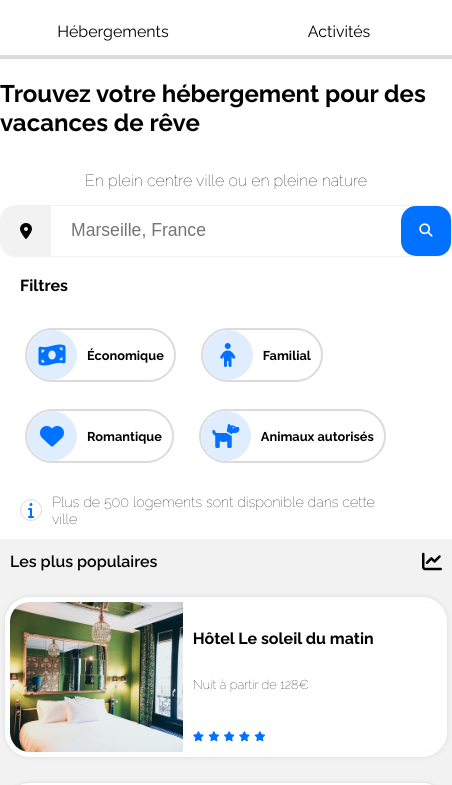
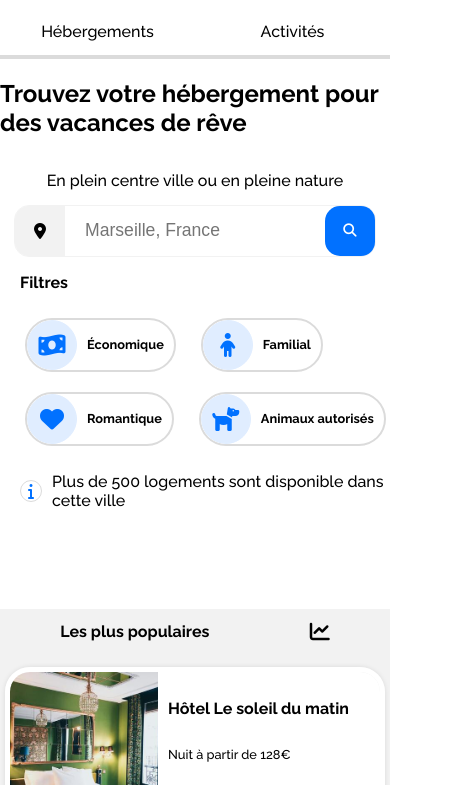
Before and after one commit to MELAA976/MelaAnfaidine_2_20092020, a plain HTML site: page index.html in a window 390 px wide. Shown: the part 71-856 px from the top of the page, 452 px wide, since content can reach past the window. Drawn offline with Linux system fonts and the light colour scheme.

Commit message:
finalisation du projet

```diff
--- a/index.html
+++ b/index.html
@@ -4,8 +4,7 @@
         <meta charset="UTF-8">
         <meta name="viewport" content="width=device-width, initial-scale=1.0">
         <link href="styles.css" rel="stylesheet">
-        <link href="https://fonts.googleapis.com/css2?family=Raleway:ital,wght@0,100;0,200;0,300;0,400;0,
-        500;0,600;0,700;0,800;0,900;1,100;1,200;1,300;1,400;1,500;1,600;1,700;1,800&display=swap" rel="stylesheet">
+        <link href="https://fonts.googleapis.com/css2?family=Raleway:ital,wght@0,100;0,200;0,500;0,700;0,800;1,200;1,300;1,900&display=swap" rel="stylesheet">
         <script src="https://kit.fontawesome.com/c7e66ba1c6.js" crossorigin="anonymous"></script>
         <title>Reservia</title>
     </head>
@@ -120,21 +119,21 @@
 
                     </div>
 
+                    <div id="info-city" >
+
+                        <!--Info sur les biens disponilbes dans la ville-->
+                        <div id="leter-i"><i class="fa fa-info"></i></div>
+
+                        <p>Plus de 500 logements sont disponible dans cette ville</p>
+
+                    </div>
+
                 </div>
 
             </section>
 
             <!--Résultat des recherches-->
             <section id="section-housing-result" class="placement">
-
-                <!--Info sur les biens disponilbes dans la ville-->
-                <div id="info-city" >
-
-                    <div id="leter-i"><i class="fa fa-info"></i></div>
-
-                    <p>Plus de 500 logements sont disponible dans cette ville</p>
-
-                </div>
 
                 <!--Résultat des hébergements dispo dans la ville rechercher-->
                 <div id="containt-housing" class="placement">
@@ -581,7 +580,7 @@
 
                                     <!--nom des leux-->
                                     <div class="box-describe-activity">
-                                        <p>image-Parc Longchamp</p>
+                                        <p>Parc Longchamp</p>
                                     </div>
                                 </div>
 
--- a/styles.css
+++ b/styles.css
@@ -14,7 +14,7 @@ body{
     -ms-grid-columns: 2fr 1fr;
     grid-template-columns: 2fr 1fr;
     -ms-grid-rows: 90px 270px 745px 600px 220px;
-    grid-template-rows: 90px 270px 745px 600px 220px;
+    grid-template-rows: 90px 330px 745px 600px 220px;
         grid-template-areas:
         "head head"
         "section-research section-research"
@@ -23,7 +23,7 @@ body{
         "footer footer";
 }
 
-/* Assignation de marge de 53px a droite et à gauche*/
+/* Assignation de marge de 20px a droite et à gauche*/
 .placement{
 
     margin-left: 20px;
@@ -153,7 +153,6 @@ header > nav > #subsrcibe{
 #section-research > #research > p{
 
     font-size: 0.9rem;
-    font-weight: lighter;
     line-height: 1.5;
 }
 
@@ -172,7 +171,7 @@ header > nav > #subsrcibe{
         -ms-flex-align: center;
             align-items: center;
     height: 50px;
-    width: 450px;
+    max-width: 450px;
     border: 1px solid #f2f2f2;
     border-radius: 15px;
     overflow: hidden;
@@ -229,7 +228,6 @@ input[type="submit"]:hover{
 
 
 input{
-    padding: 5px;
     border: none;
     outline: none;
     font-size: 1.1rem;
@@ -408,11 +406,6 @@ input{
     color:#0171ff;
 }
 
-#info-city > p{
-
-    font-weight: lighter;
-}
-
 /* Résultat des recherches */
 #containt-housing{
 
@@ -430,7 +423,6 @@ input{
     flex-direction: column;
     margin-right: 0px;
     -ms-flex-pack: distribute;
-    justify-content: space-around;
 }
 
 #containt-housing > h2{
@@ -476,7 +468,7 @@ input{
     grid-template-rows: 50% 50%;
     -ms-grid-columns: 33.33% 5px 33.33% 5px 33.33%;
     grid-template-columns: 33.33% 33.33% 33.33%;
-        grid-template-areas:
+            grid-template-areas:
         "child-1 child-2 child-3"
         "child-4 child-5 child-6"
     ;
@@ -547,7 +539,6 @@ input{
 
 
     width: 100%;
-    height: 100%;
     -o-object-fit: cover;
        object-fit: cover;
 }
@@ -569,7 +560,6 @@ input{
     height: 35%;
     background-color: #ffffff;
     padding-left: 20px;
-
 }
 
 .information{
@@ -628,7 +618,6 @@ input{
         justify-content: space-around;
     width: auto;
     height: 90%;
-    margin-top: 50px;
     margin-left: 0px;
     padding-left:40px;
     padding-right: 40px;
@@ -640,7 +629,7 @@ input{
 
 #most-popular > #containt-popular > #title-popular{
     display: flex;
-    justify-content: space-between;
+    justify-content: space-around;
     align-items: center;
     width: 100%;
 
@@ -792,9 +781,7 @@ input{
 
 .describe-popular > .information-popular > .price{
 
-    font-size: 0.8rem;
-    font-weight: 100;
-
+    font-size: 0.9rem;
 }
 
 .notes-stars{
@@ -986,7 +973,8 @@ footer{
 
     text-decoration: none;
     color: black;
-    line-height: 2.5;
+    line-height: 2;
+    font-size: 0.95rem;
 }
 
 .footer-option:hover{
@@ -1006,9 +994,9 @@ footer{
         display: grid;
         -ms-grid-columns: 1fr 1fr;
         grid-template-columns: 1fr 1fr;
-        -ms-grid-rows: 90px 300px 745px 573px 209px;
-        grid-template-rows: 90px 300px 745px 573px 209px;
-            grid-template-areas:
+        -ms-grid-rows: 90px 370px 745px 573px 209px;
+        grid-template-rows: 90px 370px 745px 573px 209px;
+                grid-template-areas:
             "head head"
             "section-research section-research"
             "section-housing-result most-popular"
@@ -1090,9 +1078,7 @@ footer{
         -webkit-box-align: center;
             -ms-flex-align: center;
                 align-items: center;
-        font-weight: lighter;
         line-height: 1.5;
-
     }
 
     #filter{
@@ -1116,7 +1102,10 @@ footer{
 
     /*texte des filtres*/
 
-
+    #info-city{
+        -ms-flex-item-align: start;
+            align-self: flex-start;
+    }
     /*Tableau des résultats*/
     #accommodation-grid{
 
@@ -1137,34 +1126,22 @@ footer{
     grid-template-columns: 50% 50%;
     padding: 10px;
     overflow: auto;
-        grid-template-areas:
+            grid-template-areas:
         "child-1 child-2"
         "child-3 child-4"
         " child-5 child-6"
     ;
-    height: 75%;
     }
 
     /* les résultats des recherches*/
     #containt-housing{
 
-        max-width: 100%;
         min-width: 200px;
-        height: 90%;
-        background-color: #f2f2f2;
-        border-radius: 40px;
         display: -webkit-box;
         display: -ms-flexbox;
         display: flex;
-        -ms-flex-wrap: wrap;
-            flex-wrap: wrap;
-        -webkit-box-orient: vertical;
-        -webkit-box-direction: normal;
-            -ms-flex-direction: column;
-                flex-direction: column;
         margin-right: 0px;
         -ms-flex-pack: distribute;
-            justify-content: space-around;
         -webkit-box-align: center;
             -ms-flex-align: center;
                 align-items: center;
@@ -1172,15 +1149,12 @@ footer{
 
     #containt-housing > h2{
 
-        position: relative;
         margin-left: inherit;
         -ms-grid-column-align: center;
             justify-self: center;
         padding-left: inherit;
         }
 
-
-
     /*grille des activites*/
     #containt-activity{
 
@@ -1189,7 +1163,7 @@ footer{
     grid-template-rows: 1fr 1fr;
     -ms-grid-columns: 1fr 1fr 1fr;
     grid-template-columns: 1fr 1fr 1fr;
-        grid-template-areas:
+            grid-template-areas:
         "activity-1 activity-2 activity-3"
         "activity-4 activity-5 activity-6";
     }
@@ -1202,6 +1176,23 @@ footer{
 }
 
 @media (max-width: 980px){
+
+
+    #containeur{
+
+        display: grid;
+        -ms-grid-columns: 1fr 1fr;
+        grid-template-columns: 1fr 1fr;
+        -ms-grid-rows: 90px 300px 745px 573px 209px;
+        grid-template-rows: 90px 370px 680px 573px 209px;
+            grid-template-areas:
+            "head head"
+            "section-research section-research"
+            "section-housing-result most-popular"
+            "activity activity"
+            "footer footer";
+    }
+
 
     /*Tableau des résultats*/
     #accommodation-grid{
@@ -1278,10 +1269,6 @@ footer{
         margin-right: 0px;
     }
 
-    #info-city > p{
-
-        font-size: 0.9rem;
-    }
     #containt-housing{
 
         min-width: 100px;
@@ -1290,6 +1277,20 @@ footer{
 
 
     /*Info sur les biens disponilbes dans la ville*/
+
+    #containeur{
+
+        -ms-grid-columns: 1fr 1fr;
+        grid-template-columns: 1fr 1fr;
+        -ms-grid-rows: 90px 300px 745px 573px 209px;
+        grid-template-rows: 90px 400px 745px 573px 209px;
+            grid-template-areas:
+            "head head"
+            "section-research section-research"
+            "section-housing-result most-popular"
+            "activity activity"
+            "footer footer";
+    }
 
     /*Tableau des résultats*/
     .result-accommodation{
@@ -1332,9 +1333,7 @@ footer{
 
     .describe-popular > .information-popular > .price{
 
-        font-size: 0.7rem;
-        font-weight: 100;
-
+        font-size: 0.8rem;
     }
 
     #container-activity > h2{
@@ -1381,9 +1380,9 @@ footer{
         display: grid;
         -ms-grid-columns: 1fr;
         grid-template-columns: 1fr;
-        -ms-grid-rows:  130px 430px 670px 1fr 1fr;
-        grid-template-rows:  130px 430px 670px 1fr 1fr;
-            grid-template-areas:
+        -ms-grid-rows:  130px 490px 670px 1fr 1fr;
+        grid-template-rows:  130px 490px 670px 1fr 1fr;
+                grid-template-areas:
             "head"
             "section-research"
             "most-popular"
@@ -1544,6 +1543,7 @@ footer{
 
     input[type="submit"]{
         display: none;
+        font-size: 1rem;
     }
 
     #button{
@@ -1599,29 +1599,28 @@ footer{
 
             -ms-flex-pack: start;
 
-                justify-content: flex-start;
-        height: 220px;
+            justify-content: flex-start;
     }
 
     #filter > p{
 
         margin-left: 20px;
-        width: 100%;
+        width: 90%;
         font-size: 1rem;
         font-weight: bold;
     }
 
-    /*Info sur les biens disponilbes dans la ville*/
-    #info-city{
-
-        position: absolute;
-        top: 550px;
-    }
-
     /* Résultat des recherches */
     #containt-housing{
 
         background-color: inherit;
+
+    }
+
+    /*Tableau des résultats*/
+    #accommodation-grid{
+
+        overflow: inherit;
 
     }
 
@@ -1659,12 +1658,6 @@ footer{
 
     }
 
-    .describe-popular > .information-popular > .price{
-
-        font-size: 0.8rem;
-        font-weight: 100;
-
-    }
 
     #container-activity{
         display: -webkit-box;
@@ -1683,7 +1676,7 @@ footer{
         grid-template-rows: 1fr 1fr 1fr 1fr 1fr 1fr;
         -ms-grid-columns: 1fr;
         grid-template-columns: 1fr;
-            grid-template-areas:
+                grid-template-areas:
             "activity-1"
             "activity-2"
             "activity-3"
@@ -1718,5 +1711,68 @@ footer{
 
         line-height: 1.5;
     }
-
-}
+}
+
+@media (max-width: 401px){
+
+    #containeur{
+
+
+        display: -ms-grid;
+
+
+        display: grid;
+        -ms-grid-columns: 1fr;
+        grid-template-columns: 1fr;
+        -ms-grid-rows:  130px 550px 670px 1430px 1350px;
+        grid-template-rows:  130px 550px 670px 1430px 1350px;
+                    grid-template-areas:
+            "head"
+            "section-research"
+            "most-popular"
+            "section-housing-result"
+            "activity"
+            "footer";
+    }
+
+    /*<!bar de recherche et filtres*/
+    #city-search{
+        width: 260px;
+    }
+
+    /* info sur les biens disponibles dans la ville*/
+    #info-city > p{
+        font-size: 1rem;
+    }
+
+
+}
+
+@media (max-width: 362px){
+
+    #containeur{
+
+
+        display: -ms-grid;
+
+
+        display: grid;
+        -ms-grid-columns: 1fr;
+        grid-template-columns: 1fr;
+        -ms-grid-rows:  130px 640px 670px 1430px 1350px;
+        grid-template-rows:  130px 640px 670px 1430px 1350px;
+                    grid-template-areas:
+            "head"
+            "section-research"
+            "most-popular"
+            "section-housing-result"
+            "activity"
+            "footer";
+    }
+
+    #city-search{
+        margin-left: inherit;
+        text-align: center;
+        padding-left: inherit;
+    }
+}
```
